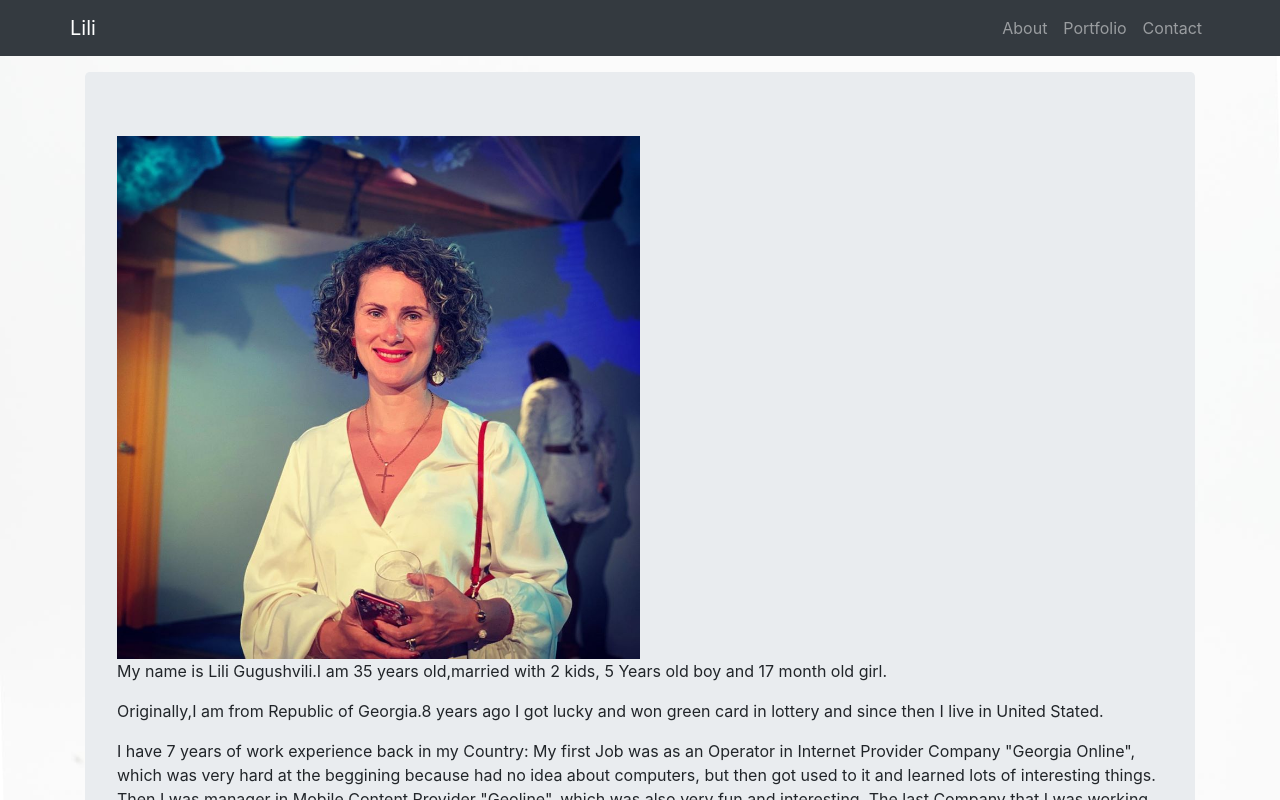
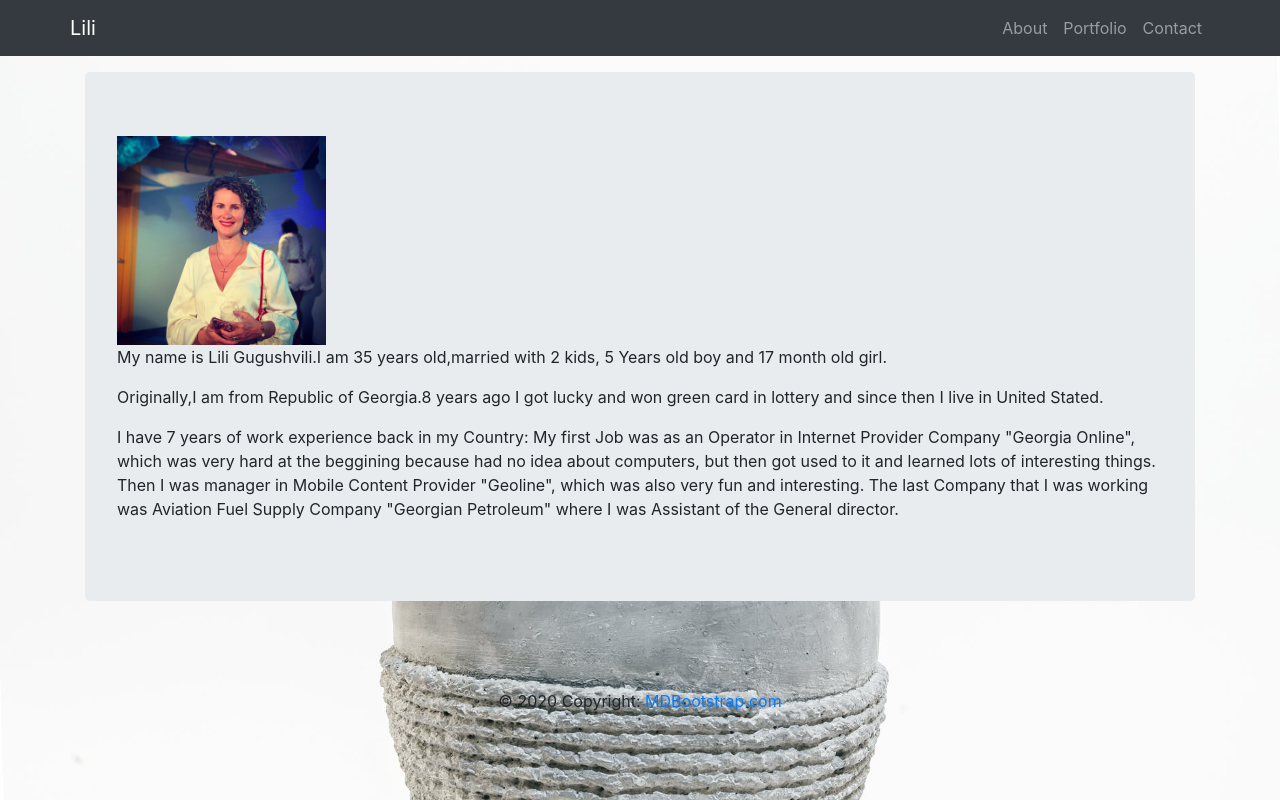
Before and after one commit to liliko84/react-portfolio, a React (Create React App) app in the folder client/: page / in a window 1280 px wide. Shown: the top 800 px of the page. Built offline with nearby package versions, Linux system fonts and the light colour scheme.

Commit message:
all files

```diff
--- a/client/src/pages/Home.jsx
+++ b/client/src/pages/Home.jsx
@@ -1,13 +1,13 @@
 import React from 'react';
 import { Jumbotron} from 'react-bootstrap';
-import home from 'home.css'
+import './home.css';
 
 export default () => {
   return (<>
     <Jumbotron className="mt-3">
   <img src='./assets/img/lili.jpg' alt="lili"/>
 
-    <p>
+    <p >
               My name is Lili Gugushvili.I am 35 years old,married with 2 kids, 5 Years old boy and 17 month old girl.
             </p>
             <p>
--- a/client/src/pages/Portfolio.jsx
+++ b/client/src/pages/Portfolio.jsx
@@ -1,16 +1,17 @@
-/* import React from 'react';
+import React,{Component} from 'react';
 import Jumbotron from 'react-bootstrap/Jumbotron';
 import Container from 'react-bootstrap/Container';
 import './portfolio.css';
-import bootstrap from './assets/img/bootstrap.png';
-import burger from './assets/img/burger.png';
-import planner from './assets/img/planner.png';
-import fitness from './assets/img/fitness.png';
+
+// import password from './assets/img/password.png';
+// import burger from './assets/img/burger.png';
+// import planner from '././assets/img/planner.png';
+/* import fitness from './assets/img/fitness.png';
 import note from './assets/img/note.png';
 import password from './assets/img/password.png';
 import travel from './assets/img/travel.png';
 import directory from './assets/img/directory.png';
-import weather from './assets/img/weather.png';
+import weather from './assets/img/weather.png' */;
 
 
 export default () => {
@@ -22,37 +23,21 @@ export default () => {
            </Container>
        </Jumbotron>
        <Container>
-          <a className="blue" href=" "> <img className='password' src={password}/></a>
+          <a className="blue" href=" "> <img className='password' src='./assets/img/password.png'/></a>
           <h2>Password Generator</h2>
           </Container>
 
-          <Container>
-          <a className="blue" href=""><img className='burger' src={burger}/></a>
+          {/* <Container>
+          <a className="blue" href=""><img className='burger' src='./assets/img/burger.png'/></a>
           <h2>Burger App</h2>
           </Container>
+ */}
+         {/*  <Container>
+          <a className="blue" href=""> <img className='planner' src='./assets/img/planner.png'/></a>
+          <h2>Day Planner</h2>
+          </Container> */}
 
-          <Container>
-          <a className="blue" href=""> <img className='planner' src={planner}/></a>
-          <h2>Day Planner</h2>
-          </Container>
-
-          <Container>
-          <a className="blue" href=""> <img className='fitness' src={fitness}/></a>
-          <h2>Fitness Tracker</h2>
-          </Container>
-
-          <Container>
-          <a className="blue" href=""><img className='note' src={note}/></a>
-          <h2>Note Taker</h2>
-          </Container>
-
-          <Container>
-          <a className="blue" href=" "><img className='password' src={password}/></a>
-          <h2>Password Generator</h2>
-          </Container>
 
   </>
   )
   }
-
-  export default Portfolio; */
--- a/client/src/pages/home.css
+++ b/client/src/pages/home.css
@@ -1,4 +1,8 @@
 img{
-  max-width: 50%;
-  max-height: 50%;
- }
+  max-width: 20%;
+  max-height: 20%;
+ };
+
+.jumbotron{
+  text-align: center;
+}
--- a/client/src/pages/portfolio.css
+++ b/client/src/pages/portfolio.css
@@ -1,4 +1,4 @@
-/* body{
+ body{
   background-image: url('/assets/img/pexels.jpg');
   height: 100%;
   background-attachment: fixed;
@@ -6,4 +6,4 @@
   background-size: cover;
 
   background-blend-mode: multiply;
-}  */
+}
```
